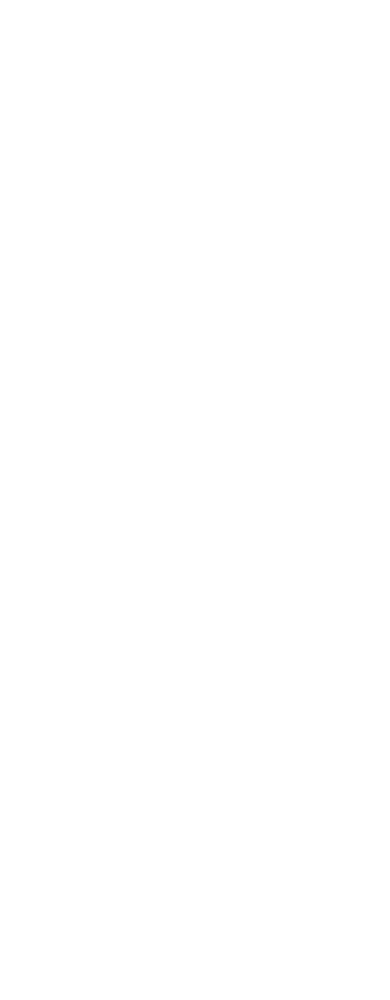
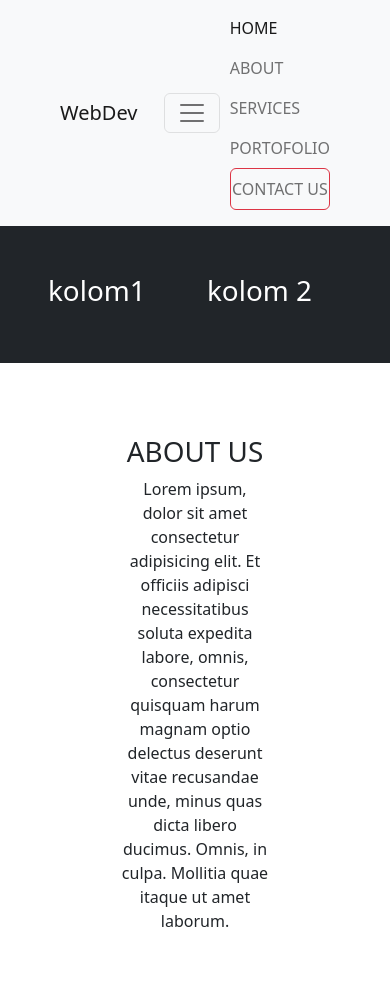
Before and after one commit to dewandra/landingPage-ProjectTiga, a plain HTML site: page index.html in a window 390 px wide. Before the commit the page ends 844 px from the top, so only its background shows below. Drawn offline with nearby package versions, Linux system fonts and the light colour scheme.

Commit message:
first try

```diff
--- a/index.html
+++ b/index.html
@@ -1,10 +1,85 @@
 <!DOCTYPE html>
 <html lang="en">
   <head>
-    <meta charset="UTF-8" />
-    <meta http-equiv="X-UA-Compatible" content="IE=edge" />
-    <meta name="viewport" content="width=device-width, initial-scale=1.0" />
-    <title>Final Project 3</title>
+    <meta charset="utf-8" />
+    <meta name="viewport" content="width=device-width, initial-scale=1" />
+    <title>Bootstrap demo</title>
+    <link
+      href="https://cdn.jsdelivr.net/npm/bootstrap@5.2.3/dist/css/bootstrap.min.css"
+      rel="stylesheet"
+      integrity="sha384-rbsA2VBKQhggwzxH7pPCaAqO46MgnOM80zW1RWuH61DGLwZJEdK2Kadq2F9CUG65"
+      crossorigin="anonymous"
+    />
   </head>
-  <body></body>
+  <style>
+    * {
+      padding: 0;
+      margin: 0;
+      box-sizing: border-box;
+    }
+  </style>
+  <body>
+    <!-- navbar -->
+    <nav class="navbar navbar-expand-lg bg-light px-5">
+      <div class="container-fluid">
+        <a class="navbar-brand" href="#">WebDev</a>
+        <button
+          class="navbar-toggler"
+          type="button"
+          data-bs-toggle="collapse"
+          data-bs-target="#navbarSupportedContent"
+          aria-controls="navbarSupportedContent"
+          aria-expanded="false"
+          aria-label="Toggle navigation"
+        >
+          <span class="navbar-toggler-icon"></span>
+        </button>
+        <div class="d-flex" id="navbarSupportedContent">
+          <ul class="navbar-nav me-auto mb-2 mb-lg-0">
+            <li class="nav-item">
+              <a class="nav-link active" aria-current="page" href="#">HOME</a>
+            </li>
+            <li class="nav-item">
+              <a class="nav-link" href="#">ABOUT</a>
+            </li>
+            <li class="nav-item">
+              <a class="nav-link" href="#">SERVICES</a>
+            </li>
+            <li class="nav-item">
+              <a class="nav-link" href="#">PORTOFOLIO</a>
+            </li>
+            <li class="nav-item">
+              <a class="btn btn-outline-danger nav-link" href="#">CONTACT US</a>
+            </li>
+          </ul>
+        </div>
+      </div>
+    </nav>
+
+    <!-- jumbotron -->
+    <section class="p-5 mb-4 bg-dark text-white" id="#home">
+      <div class="row justify-content-center">
+        <div class="col-6">
+          <h1>kolom1</h1>
+        </div>
+        <div class="col-6">
+          <h1>kolom 2</h1>
+        </div>
+      </div>
+    </section>
+
+    <!-- about us -->
+    <section class="p-5 mb-4">
+      <div class="text-center">
+          <h1>ABOUT US</h1>
+          <p style="padding-right: 25%; padding-left: 25%;">Lorem ipsum, dolor sit amet consectetur adipisicing elit. Et officiis adipisci necessitatibus soluta expedita labore, omnis, consectetur quisquam harum magnam optio delectus deserunt vitae recusandae unde, minus quas dicta libero ducimus. Omnis, in culpa. Mollitia quae itaque ut amet laborum.</p>
+      </div>
+    </section>
+
+    <script
+      src="https://cdn.jsdelivr.net/npm/bootstrap@5.2.3/dist/js/bootstrap.bundle.min.js"
+      integrity="sha384-kenU1KFdBIe4zVF0s0G1M5b4hcpxyD9F7jL+jjXkk+Q2h455rYXK/7HAuoJl+0I4"
+      crossorigin="anonymous"
+    ></script>
+  </body>
 </html>
```
